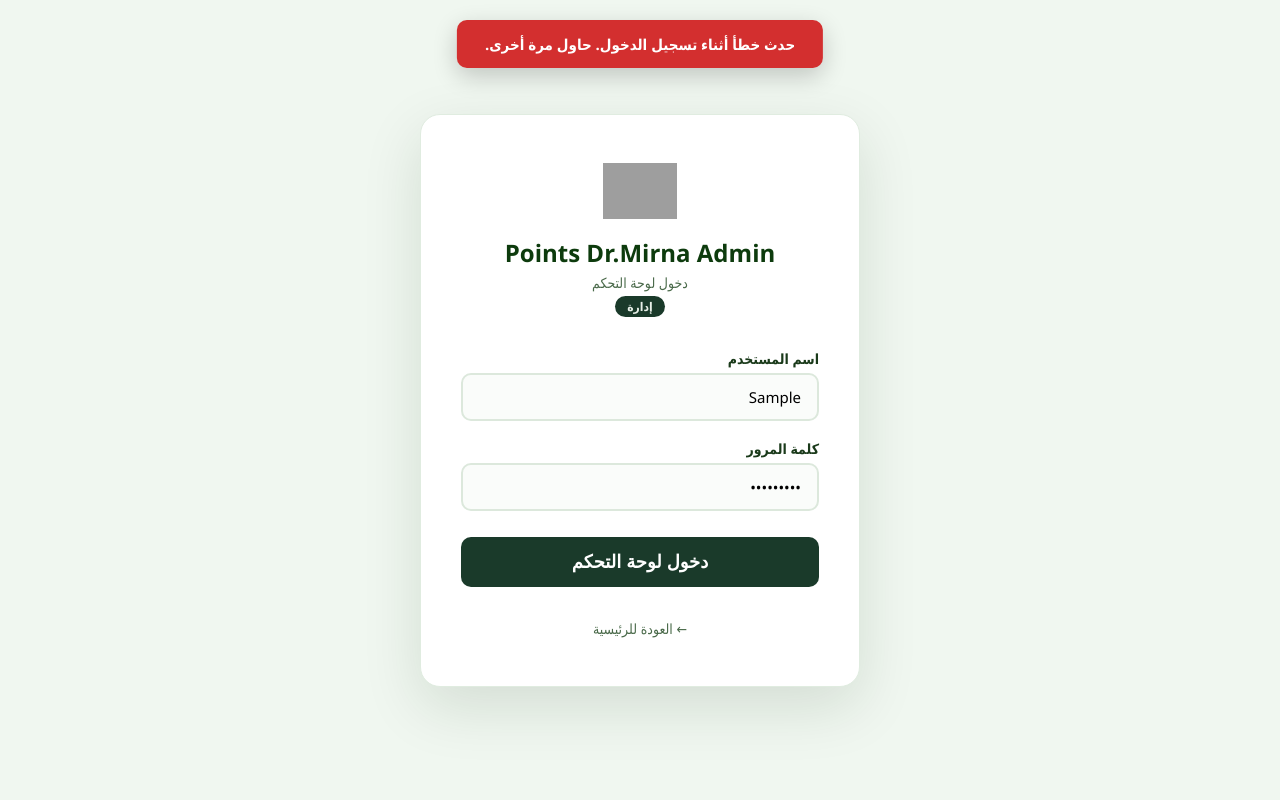
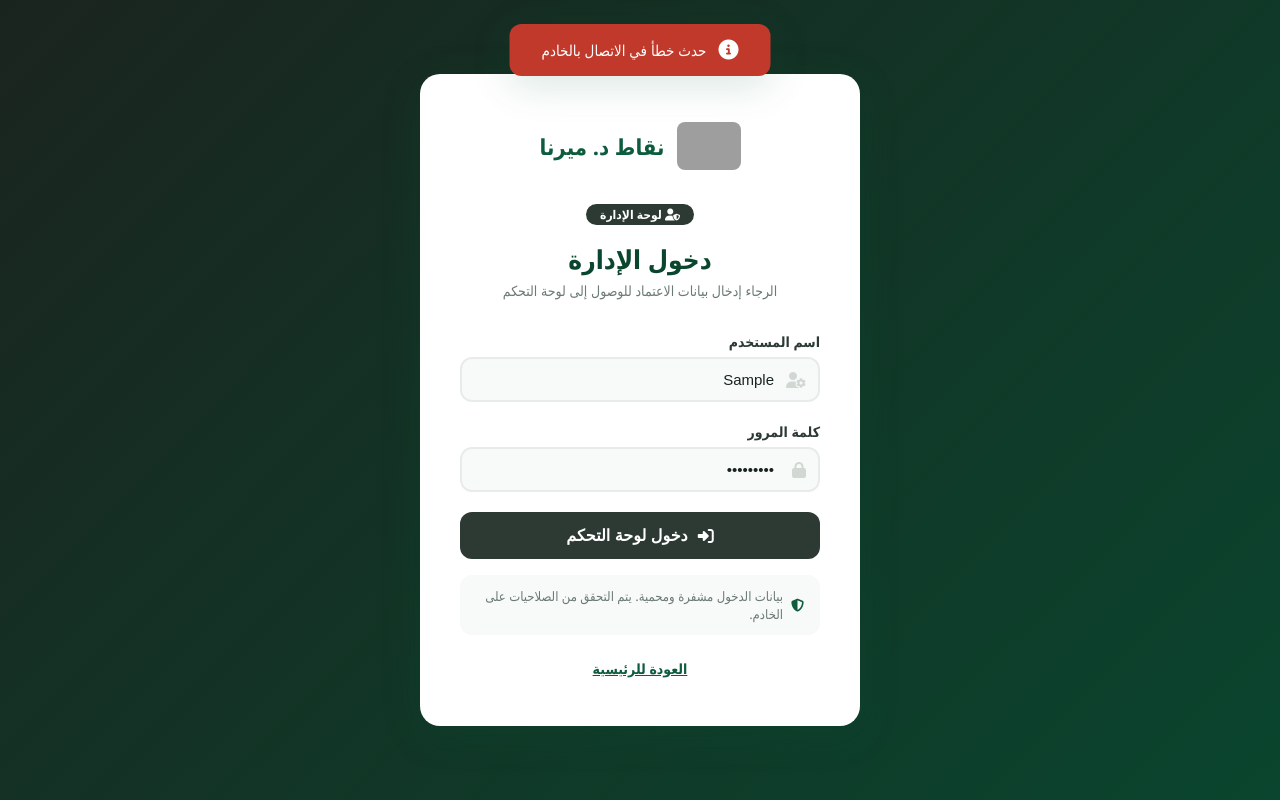
Before and after one commit to johnlatif19/points-dr-mirna, a website: page public/login-dashboard.html in a window 1280 px wide. Both pictures are taken after typing "Sample", "Sample123" into the empty fields and a click on the button "دخول لوحة التحكم". Drawn offline with Linux system fonts and the light colour scheme; no server answers; grey boxes are pictures that could not be loaded.

Commit message:
Update login-dashboard.html

```diff
--- a/public/login-dashboard.html
+++ b/public/login-dashboard.html
@@ -1,11 +1,32 @@
 <!DOCTYPE html>
 <html lang="ar" dir="rtl">
 <head>
-  <meta charset="UTF-8" />
-  <meta name="viewport" content="width=device-width, initial-scale=1.0" />
-  <title>دخول الإدارة - Points Dr.Mirna</title>
+    <meta charset="UTF-8">
+    <meta name="viewport" content="width=device-width, initial-scale=1.0">
+    <title>دخول الإدارة - نقاط د. ميرنا</title>
+    <link rel="stylesheet" href="https://cdnjs.cloudflare.com/ajax/libs/font-awesome/6.4.0/css/all.min.css">
     <style>
-    /* ===== CSS Reset & Base ===== */
+        :root {
+            --primary: #0d5c3e;
+            --primary-dark: #0a452e;
+            --primary-light: #1a7a55;
+            --emerald: #2ecc71;
+            --mint-light: #d5f5e3;
+            --white: #ffffff;
+            --gray-50: #f8faf9;
+            --gray-100: #f1f4f2;
+            --gray-200: #e8ece9;
+            --gray-300: #d1d8d4;
+            --gray-600: #6b7a73;
+            --gray-800: #2d3a33;
+            --gray-900: #1a241e;
+            --shadow-md: 0 4px 20px rgba(13, 92, 62, 0.12);
+            --shadow-lg: 0 8px 40px rgba(13, 92, 62, 0.16);
+            --radius: 12px;
+            --radius-lg: 20px;
+            --transition: all 0.3s cubic-bezier(0.4, 0, 0.2, 1);
+        }
+
         * {
             margin: 0;
             padding: 0;
@@ -14,117 +35,148 @@
 
         body {
             font-family: 'Segoe UI', Tahoma, Geneva, Verdana, sans-serif;
-      background: #f0f7f0;
-      color: #1a2e1a;
+            background: linear-gradient(135deg, #1a241e 0%, var(--primary-dark) 100%);
             min-height: 100vh;
             display: flex;
             align-items: center;
             justify-content: center;
-      padding: 20px;
+            padding: 24px;
         }
 
-    a {
-      text-decoration: none;
-      color: #0d7a3b;
+        .auth-container {
+            background: var(--white);
+            border-radius: var(--radius-lg);
+            box-shadow: var(--shadow-lg);
+            padding: 48px 40px;
+            max-width: 440px;
+            width: 100%;
         }
 
-    /* ===== Auth Container ===== */
-    .auth-container {
-      background: #ffffff;
-      border-radius: 20px;
-      box-shadow: 0 20px 60px rgba(0, 40, 0, 0.12);
-      padding: 48px 40px;
-      width: 100%;
-      max-width: 440px;
-      border: 1px solid #e0ece0;
-    }
-
-    .auth-header {
-      text-align: center;
+        .auth-logo {
+            display: flex;
+            align-items: center;
+            justify-content: center;
+            gap: 12px;
             margin-bottom: 32px;
         }
 
-    .auth-header img {
-      height: 56px;
+        .auth-logo img {
+            height: 48px;
             width: auto;
-      margin-bottom: 12px;
+            border-radius: 8px;
         }
 
-    .auth-header h1 {
-      font-size: 24px;
+        .auth-logo span {
+            font-size: 22px;
             font-weight: 700;
-      color: #0d3b0d;
+            color: var(--primary);
         }
 
-    .auth-header p {
-      color: #4a6a4a;
-      font-size: 14px;
-      margin-top: 4px;
+        .auth-title {
+            text-align: center;
+            font-size: 26px;
+            font-weight: 700;
+            color: var(--primary-dark);
+            margin-bottom: 4px;
         }
 
-    /* ===== Form ===== */
+        .auth-subtitle {
+            text-align: center;
+            color: var(--gray-600);
+            margin-bottom: 32px;
+            font-size: 14px;
+        }
+
+        .admin-badge {
+            display: inline-block;
+            background: var(--gray-800);
+            color: var(--white);
+            padding: 2px 14px;
+            border-radius: 20px;
+            font-size: 12px;
+            font-weight: 600;
+            margin-bottom: 16px;
+        }
+
         .form-group {
-      margin-bottom: 18px;
+            margin-bottom: 20px;
         }
 
         .form-group label {
             display: block;
             font-weight: 600;
+            color: var(--gray-800);
+            margin-bottom: 6px;
             font-size: 14px;
-      color: #1a3a1a;
-      margin-bottom: 5px;
+        }
+
+        .form-group .input-wrapper {
+            position: relative;
+        }
+
+        .form-group .input-wrapper i {
+            position: absolute;
+            right: 14px;
+            top: 50%;
+            transform: translateY(-50%);
+            color: var(--gray-300);
+            font-size: 16px;
+            transition: var(--transition);
         }
 
         .form-group input {
             width: 100%;
-      padding: 12px 16px;
-      border: 2px solid #dce8dc;
-      border-radius: 10px;
+            padding: 12px 44px 12px 14px;
+            border: 2px solid var(--gray-200);
+            border-radius: var(--radius);
             font-size: 15px;
-      transition: border-color 0.2s ease;
-      background: #fafcfa;
-      font-family: inherit;
+            transition: var(--transition);
+            background: var(--gray-50);
+            color: var(--gray-900);
         }
 
         .form-group input:focus {
             outline: none;
-      border-color: #0d7a3b;
-      box-shadow: 0 0 0 3px rgba(13, 122, 59, 0.1);
+            border-color: var(--primary);
+            box-shadow: 0 0 0 4px rgba(13, 92, 62, 0.1);
+            background: var(--white);
         }
 
         .form-group input.error {
-      border-color: #d32f2f;
+            border-color: #e74c3c;
         }
 
-    .form-group .error-msg {
-      color: #d32f2f;
+        .form-group .error-message {
+            color: #e74c3c;
             font-size: 13px;
             margin-top: 4px;
             display: none;
         }
 
-    .form-group .error-msg.show {
+        .form-group .error-message.visible {
             display: block;
         }
 
         .btn-submit {
             width: 100%;
             padding: 14px;
-      background: #1a3a2a;
-      color: #fff;
+            background: var(--gray-800);
+            color: var(--white);
             border: none;
-      border-radius: 10px;
-      font-size: 18px;
+            border-radius: var(--radius);
+            font-size: 16px;
             font-weight: 600;
-      cursor: pointer;
-      transition: all 0.2s ease;
-      margin-top: 8px;
+            transition: var(--transition);
+            display: flex;
+            align-items: center;
+            justify-content: center;
+            gap: 10px;
         }
 
         .btn-submit:hover {
-      background: #0f2a1a;
-      transform: translateY(-1px);
-      box-shadow: 0 6px 20px rgba(26, 58, 42, 0.25);
+            background: var(--gray-900);
+            transform: translateY(-2px);
+            box-shadow: var(--shadow-md);
         }
 
         .btn-submit:disabled {
@@ -133,230 +185,288 @@
             transform: none;
         }
 
-    /* ===== Links ===== */
         .auth-footer {
             text-align: center;
-      margin-top: 22px;
+            margin-top: 24px;
+            color: var(--gray-600);
             font-size: 14px;
-      color: #4a6a4a;
+        }
+
+        .auth-footer a {
+            color: var(--primary);
+            font-weight: 600;
+            transition: var(--transition);
         }
 
         .auth-footer a:hover {
+            color: var(--primary-dark);
             text-decoration: underline;
         }
 
-    .back-link {
-      display: inline-block;
-      margin-top: 10px;
-      color: #4a6a4a;
-    }
-
-    .back-link:hover {
-      color: #0d3b0d;
-    }
-
-    /* ===== Toast ===== */
         .toast {
             position: fixed;
-      top: 20px;
+            top: 24px;
             left: 50%;
-      transform: translateX(-50%);
-      background: #d32f2f;
-      color: #fff;
-      padding: 14px 28px;
-      border-radius: 10px;
-      font-weight: 600;
-      box-shadow: 0 8px 24px rgba(0, 0, 0, 0.2);
-      z-index: 1000;
-      opacity: 0;
-      transition: opacity 0.3s ease;
-      text-align: center;
+            transform: translateX(-50%) translateY(-100px);
+            background: var(--gray-900);
+            color: var(--white);
+            padding: 16px 32px;
+            border-radius: var(--radius);
+            box-shadow: var(--shadow-lg);
+            z-index: 9999;
+            transition: transform 0.4s cubic-bezier(0.4, 0, 0.2, 1);
+            font-size: 15px;
+            display: flex;
+            align-items: center;
+            gap: 12px;
             max-width: 90%;
-      font-size: 15px;
         }
 
         .toast.show {
-      opacity: 1;
+            transform: translateX(-50%) translateY(0);
+        }
+
+        .toast.error {
+            background: #c0392b;
         }
 
         .toast.success {
-      background: #0d7a3b;
+            background: var(--primary);
         }
 
-    /* ===== Admin Badge ===== */
-    .admin-badge {
-      display: inline-block;
-      background: #1a3a2a;
-      color: #e8f0e8;
-      font-size: 12px;
-      padding: 2px 12px;
-      border-radius: 20px;
-      font-weight: 600;
-      margin-top: 4px;
+        .toast i {
+            font-size: 20px;
         }
 
-    /* ===== Responsive ===== */
+        .spinner {
+            display: inline-block;
+            width: 20px;
+            height: 20px;
+            border: 3px solid rgba(255,255,255,0.3);
+            border-radius: 50%;
+            border-top-color: var(--white);
+            animation: spin 0.8s linear infinite;
+        }
+
+        @keyframes spin {
+            to { transform: rotate(360deg); }
+        }
+
+        .security-note {
+            background: var(--gray-50);
+            border-radius: var(--radius);
+            padding: 12px 16px;
+            margin-top: 16px;
+            font-size: 13px;
+            color: var(--gray-600);
+            display: flex;
+            align-items: center;
+            gap: 8px;
+        }
+
+        .security-note i {
+            color: var(--primary);
+        }
+
         @media (max-width: 480px) {
             .auth-container {
                 padding: 32px 20px;
             }
-      .auth-header h1 {
-        font-size: 20px;
+
+            .auth-title {
+                font-size: 22px;
+            }
+
+            .auth-logo span {
+                font-size: 18px;
             }
         }
     </style>
 </head>
 <body>
+    <!-- ===== إشعار ===== -->
+    <div id="toast" class="toast">
+        <i class="fas fa-info-circle"></i>
+        <span id="toastMessage">الرسالة</span>
+    </div>
 
-  <!-- ===== TOAST ===== -->
-  <div id="toast" class="toast"></div>
+    <!-- ===== نموذج دخول الأدمن ===== -->
+    <div class="auth-container">
+        <div class="auth-logo">
+            <img src="https://i.postimg.cc/KvNnTfQx/Points-Dr-Mirna.jpg" alt="نقاط د. ميرنا">
+            <span>نقاط د. ميرنا</span>
+        </div>
 
-  <!-- ===== AUTH FORM ===== -->
-  <div class="auth-container">
-    <div class="auth-header">
-      <img src="https://i.postimg.cc/KvNnTfQx/Points-Dr-Mirna.jpg" alt="Points Dr.Mirna" />
-      <h1>Points Dr.Mirna Admin</h1>
-      <p>دخول لوحة التحكم</p>
-      <span class="admin-badge">إدارة</span>
+        <div style="text-align: center;">
+            <span class="admin-badge"><i class="fas fa-user-shield"></i> لوحة الإدارة</span>
         </div>
+
+        <h1 class="auth-title">دخول الإدارة</h1>
+        <p class="auth-subtitle">الرجاء إدخال بيانات الاعتماد للوصول إلى لوحة التحكم</p>
 
         <form id="adminLoginForm" novalidate>
             <div class="form-group">
-        <label for="adminUsername">اسم المستخدم</label>
-        <input type="text" id="adminUsername" placeholder="أدخل اسم المستخدم" required />
-        <div class="error-msg" id="adminUsernameError">يرجى إدخال اسم المستخدم</div>
+                <label>اسم المستخدم</label>
+                <div class="input-wrapper">
+                    <input type="text" id="adminUsername" placeholder="أدخل اسم المستخدم" required>
+                    <i class="fas fa-user-cog"></i>
+                </div>
+                <div class="error-message" id="adminUsernameError">الرجاء إدخال اسم المستخدم</div>
             </div>
 
             <div class="form-group">
-        <label for="adminPassword">كلمة المرور</label>
-        <input type="password" id="adminPassword" placeholder="أدخل كلمة المرور" required />
-        <div class="error-msg" id="adminPasswordError">يرجى إدخال كلمة المرور</div>
+                <label>كلمة المرور</label>
+                <div class="input-wrapper">
+                    <input type="password" id="adminPassword" placeholder="أدخل كلمة المرور" required>
+                    <i class="fas fa-lock"></i>
+                </div>
+                <div class="error-message" id="adminPasswordError">الرجاء إدخال كلمة المرور</div>
             </div>
 
-      <button type="submit" class="btn-submit" id="adminLoginBtn">دخول لوحة التحكم</button>
+            <button type="submit" class="btn-submit" id="adminLoginBtn">
+                <i class="fas fa-sign-in-alt"></i>
+                <span>دخول لوحة التحكم</span>
+            </button>
         </form>
 
+        <div class="security-note">
+            <i class="fas fa-shield-alt"></i>
+            <span>بيانات الدخول مشفرة ومحمية. يتم التحقق من الصلاحيات على الخادم.</span>
+        </div>
+
         <div class="auth-footer">
-      <a href="/" class="back-link">← العودة للرئيسية</a>
+            <a href="/">العودة للرئيسية</a>
         </div>
     </div>
 
     <script>
-    // ===== DOM Elements =====
+        // ===== عناصر DOM =====
         const form = document.getElementById('adminLoginForm');
         const username = document.getElementById('adminUsername');
         const password = document.getElementById('adminPassword');
         const submitBtn = document.getElementById('adminLoginBtn');
         const toast = document.getElementById('toast');
+        const toastMessage = document.getElementById('toastMessage');
 
-    // ===== Toast Functions =====
-    function showToast(message, type = 'error') {
-      toast.textContent = message;
-      toast.className = 'toast show ' + type;
-      clearTimeout(toast._hideTimer);
-      toast._hideTimer = setTimeout(() => {
+        // ===== دالة عرض الإشعار =====
+        function showToast(message, type = 'info') {
+            toast.className = 'toast ' + type;
+            toastMessage.textContent = message;
+            toast.classList.add('show');
+            clearTimeout(toast._timeout);
+            toast._timeout = setTimeout(() => {
                 toast.classList.remove('show');
-      }, 4000);
+            }, 5000);
         }
 
-    function hideToast() {
-      toast.classList.remove('show');
+        // ===== التحقق من الحقول =====
+        username.addEventListener('blur', () => {
+            const errorEl = document.getElementById('adminUsernameError');
+            if (username.value.trim().length === 0) {
+                username.classList.add('error');
+                errorEl.classList.add('visible');
+            } else {
+                username.classList.remove('error');
+                errorEl.classList.remove('visible');
+            }
+        });
+
+        password.addEventListener('blur', () => {
+            const errorEl = document.getElementById('adminPasswordError');
+            if (password.value.length === 0) {
+                password.classList.add('error');
+                errorEl.classList.add('visible');
+            } else {
+                password.classList.remove('error');
+                errorEl.classList.remove('visible');
+            }
+        });
+
+        // ===== تقديم النموذج =====
+        form.addEventListener('submit', async (e) => {
+            e.preventDefault();
+
+            // التحقق
+            let isValid = true;
+            const userError = document.getElementById('adminUsernameError');
+            const passError = document.getElementById('adminPasswordError');
+
+            if (username.value.trim().length === 0) {
+                username.classList.add('error');
+                userError.classList.add('visible');
+                isValid = false;
+            } else {
+                username.classList.remove('error');
+                userError.classList.remove('visible');
             }
 
-    // ===== Validation =====
-    function validateForm() {
-      let isValid = true;
-
-      if (!username.value.trim()) {
-        document.getElementById('adminUsernameError').classList.add('show');
-        username.classList.add('error');
+            if (password.value.length === 0) {
+                password.classList.add('error');
+                passError.classList.add('visible');
                 isValid = false;
             } else {
-        document.getElementById('adminUsernameError').classList.remove('show');
-        username.classList.remove('error');
+                password.classList.remove('error');
+                passError.classList.remove('visible');
             }
 
-      if (!password.value.trim()) {
-        document.getElementById('adminPasswordError').classList.add('show');
-        password.classList.add('error');
-        isValid = false;
-      } else {
-        document.getElementById('adminPasswordError').classList.remove('show');
-        password.classList.remove('error');
-      }
+            if (!isValid) return;
 
-      return isValid;
-    }
-
-    // ===== Clear errors on input =====
-    username.addEventListener('input', () => {
-      document.getElementById('adminUsernameError').classList.remove('show');
-      username.classList.remove('error');
-      hideToast();
-    });
-
-    password.addEventListener('input', () => {
-      document.getElementById('adminPasswordError').classList.remove('show');
-      password.classList.remove('error');
-      hideToast();
-    });
-
-    // ===== Admin Login =====
-    form.addEventListener('submit', async (e) => {
-      e.preventDefault();
-      hideToast();
-
-      if (!validateForm()) {
-        return;
-      }
-
+            // تعطيل الزر
             submitBtn.disabled = true;
-      submitBtn.textContent = 'جاري تسجيل الدخول...';
+            submitBtn.innerHTML = '<span class="spinner"></span> جاري التحقق...';
 
             try {
+                // إرسال طلب إلى الخادم
                 const response = await fetch('/api/admin/login', {
                     method: 'POST',
                     headers: {
-            'Content-Type': 'application/json'
+                        'Content-Type': 'application/json',
                     },
                     body: JSON.stringify({
                         username: username.value.trim(),
-            password: password.value.trim()
-          })
+                        password: password.value
+                    }),
                 });
 
                 const data = await response.json();
 
-        if (response.ok && data.success) {
-          showToast('تم تسجيل الدخول بنجاح! جاري التوجيه...', 'success');
+                if (response.ok) {
+                    showToast('تم تسجيل الدخول بنجاح، جارٍ التحويل...', 'success');
                     setTimeout(() => {
-            window.location.href = 'dashboard';
+                        window.location.href = '/dashboard';
                     }, 1000);
                 } else {
-          showToast(data.error || 'اسم المستخدم أو كلمة المرور غير صحيحة');
-          submitBtn.disabled = false;
-          submitBtn.textContent = 'دخول لوحة التحكم';
+                    showToast(data.error || 'بيانات الدخول غير صحيحة', 'error');
                 }
             } catch (error) {
                 console.error('Admin login error:', error);
-        showToast('حدث خطأ أثناء تسجيل الدخول. حاول مرة أخرى.');
+                showToast('حدث خطأ في الاتصال بالخادم', 'error');
+            } finally {
                 submitBtn.disabled = false;
-        submitBtn.textContent = 'دخول لوحة التحكم';
+                submitBtn.innerHTML = '<i class="fas fa-sign-in-alt"></i> دخول لوحة التحكم';
             }
         });
 
-    // ===== Check for existing admin session =====
-    (async function checkAdminSession() {
+        // ===== التحقق من وجود جلسة نشطة =====
+        async function checkAdminSession() {
             try {
-        const response = await fetch('/api/admin/me');
+                const response = await fetch('/api/admin/me', {
+                    method: 'GET',
+                    credentials: 'include',
+                });
+
                 if (response.ok) {
-          window.location.href = 'dashboard';
+                    // إذا كانت الجلسة نشطة، انتقل مباشرة إلى لوحة التحكم
+                    window.location.href = '/dashboard';
                 }
-      } catch (e) {
-        // Not authenticated, stay on page
+            } catch (error) {
+                // لا يوجد جلسة نشطة، ابق في صفحة الدخول
+                console.log('No active admin session');
             }
-    })();
+        }
+
+        // التحقق عند التحميل
+        checkAdminSession();
     </script>
-
 </body>
 </html>
```
Lines whose indentation alone changed are shown as unchanged.
